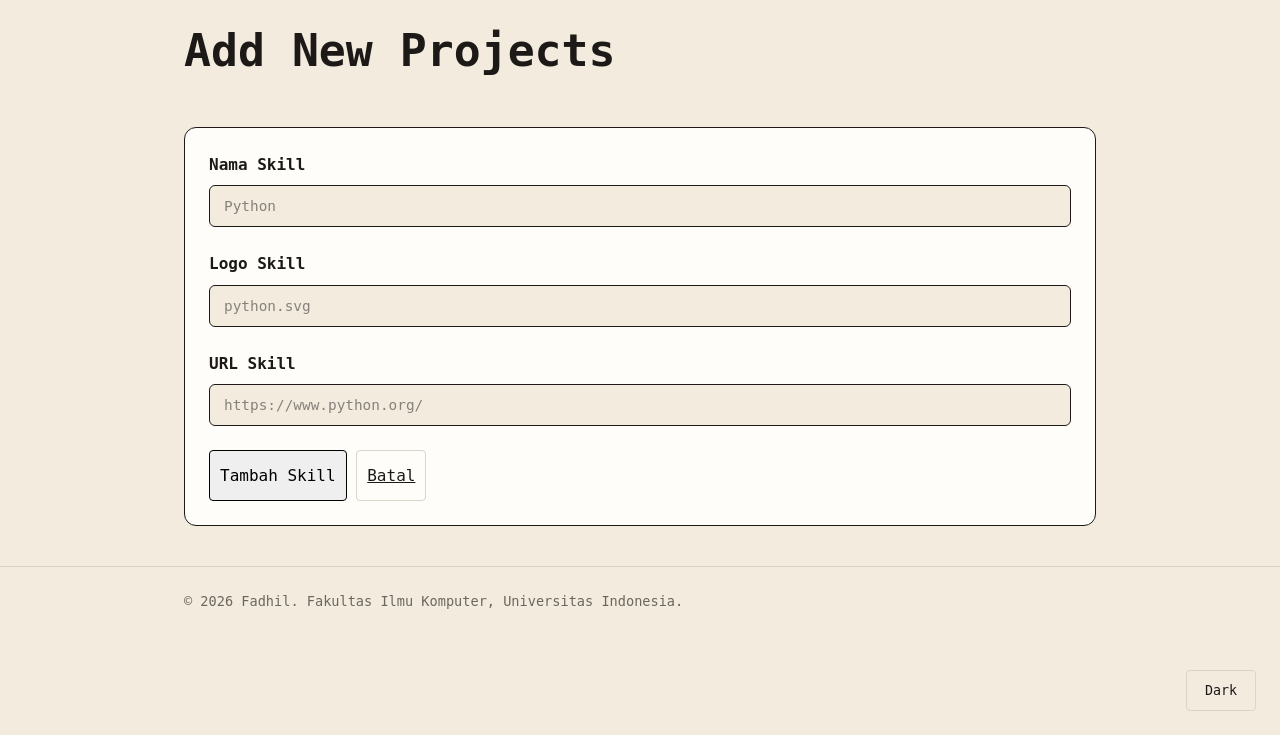
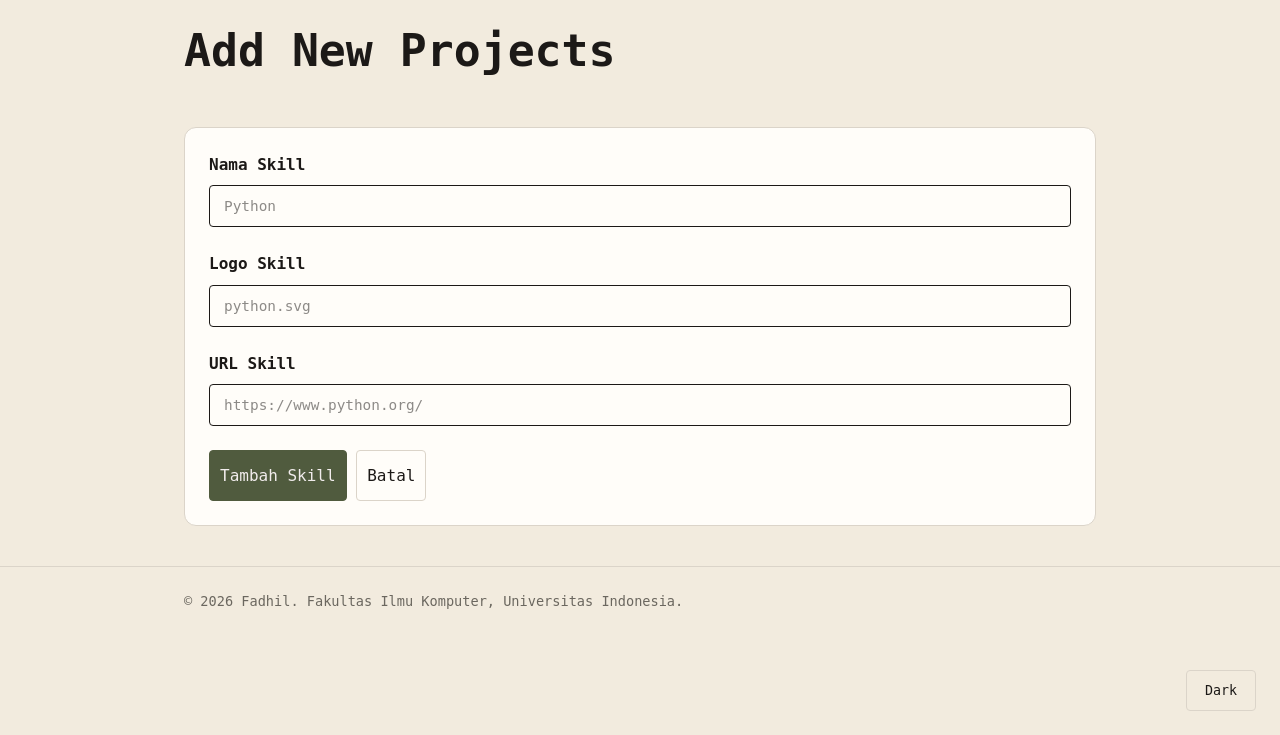
Before and after one commit to fadhilabdurrohman/myportofolio, a Django app: page /skill/add/ in a window 1280 px wide. Shown: the part 65-800 px from the top of the page. Run offline with Django 5.2, Linux system fonts and the light colour scheme.

Commit message:
style: update colors adn components

```diff
--- a/static/css/style.css
+++ b/static/css/style.css
@@ -535,7 +544,7 @@ main {
     margin: 40px 0;
     padding: 24px;
     background-color: var(--card);
-    border: 1px solid var(--ink);
+    border: 1px solid var(--line);
     border-radius: 12px;
 }
 
@@ -628,6 +644,7 @@ main {
 }
 
 .button-secondary {
+    text-decoration: none;
     border-color: var(--line);
     background-color: var(--card);
     color: var(--ink);
@@ -638,13 +655,26 @@ main {
 }
 
 .button-danger {
-    border-color: rgb(174, 8, 8);
-    background-color: rgb(174, 8, 8);
+    border-color: #ae0808;
+    background-color: #ae0808;
     color: #f1eee7;
 }
 
 .button-danger:hover {
-    background-color: rgb(101, 3, 3);
+    background-color: #650303;
+    border-color: #650303;
+}
+
+.confirm-button {
+    background-color: var(--accent);
+    border-color: var(--accent);
+    color: #f1ecec;
+    transition: background-color 0.2s ease, border-color 0.2s ease;
+}
+
+.confirm-button:hover {
+    background-color: var(--accent-dark);
+    border-color: var(--accent-dark);
 }
 
 .project-card-actions .button,
@@ -744,10 +774,9 @@ main {
     width: 100%;
     padding: 12px 14px;
     border: 1px solid var(--ink);
-    border-radius: 6px;
-    background-color: var(--paper);
+    border-radius: var(--radius);
+    background-color: var(--card);
     color: var(--ink);
-    font-family: inherit;
     font-size: 0.9rem;
     outline: none;
     transition: border-color 0.2s ease, box-shadow 0.2s ease;
--- a/templates/components/skill_delete_modal.html
+++ b/templates/components/skill_delete_modal.html
@@ -4,7 +4,7 @@
             popovertarget="delete-skill-{{ skill.id }}"
             aria-label="Hapus {{ skill.title }}"
             title="Hapus proyek">
-        &times;
+        &#128465;
     </button>
 </p>
 <div id="delete-skill-{{ skill.id }}"
--- a/templates/experience_form.html
+++ b/templates/experience_form.html
@@ -30,7 +30,7 @@
                             {% endfor %}
                         </div>
                     {% endfor %}
-                    <button type="submit" class="button">
+                    <button type="submit" class="button confirm-button">
                         {% if experience %}
                             Simpan Perubahan
                         {% else %}
--- a/templates/projects_form.html
+++ b/templates/projects_form.html
@@ -20,7 +20,7 @@
                             {% endfor %}
                         </div>
                     {% endfor %}
-                    <button type="submit" class="button">Tambah Project</button>
+                    <button type="submit" class="button confirm-button">Tambah Project</button>
                     <a href="{% url 'main:show_project' %}" class="button button-secondary">Batal</a>
                 </form>
             </div>
--- a/templates/skill.html
+++ b/templates/skill.html
@@ -19,7 +19,7 @@
                             placeholder="Cari berdasarkan nama skill"
                             class="skill-search__input"
                             aria-label="Cari berdasarkan nama skill">
-                        <button type="submit" class="search-button">&#x1F50D;&#xFE0E</button>
+                        <button type="submit" class="button search-button">&#x1F50D;&#xFE0E</button>
                         <a href="{% url 'main:create_skill' %}" class="button add-button">
                             <span aria-hidden="true">+</span>
                         </a>
--- a/templates/skill_form.html
+++ b/templates/skill_form.html
@@ -20,7 +20,7 @@
                             {% endfor %}
                         </div>
                     {% endfor %}
-                    <button type="submit" class="button">Tambah Skill</button>
+                    <button type="submit" class="button confirm-button">Tambah Skill</button>
                     <a href="{% url 'main:show_skill' %}" class="button button-secondary">Batal</a>
                 </form>
             </div>
```
Also changed, not shown: other parts of static/css/style.css (+23 -7 lines).
